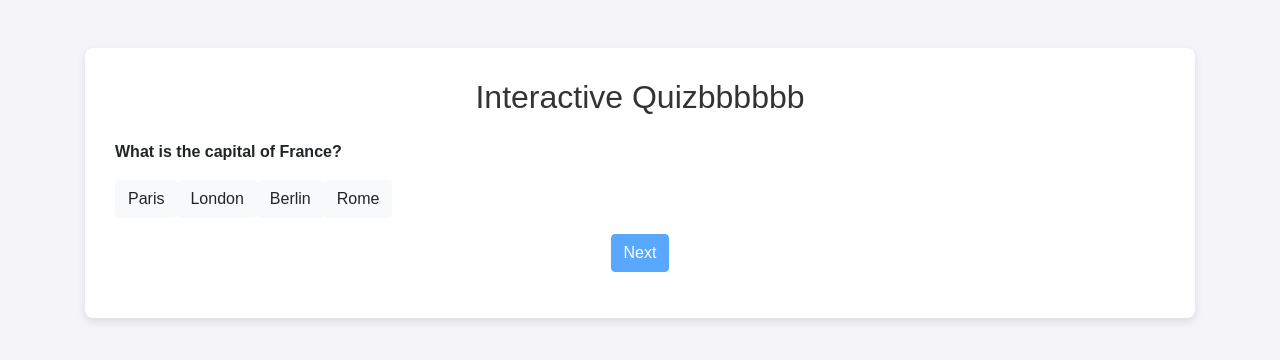
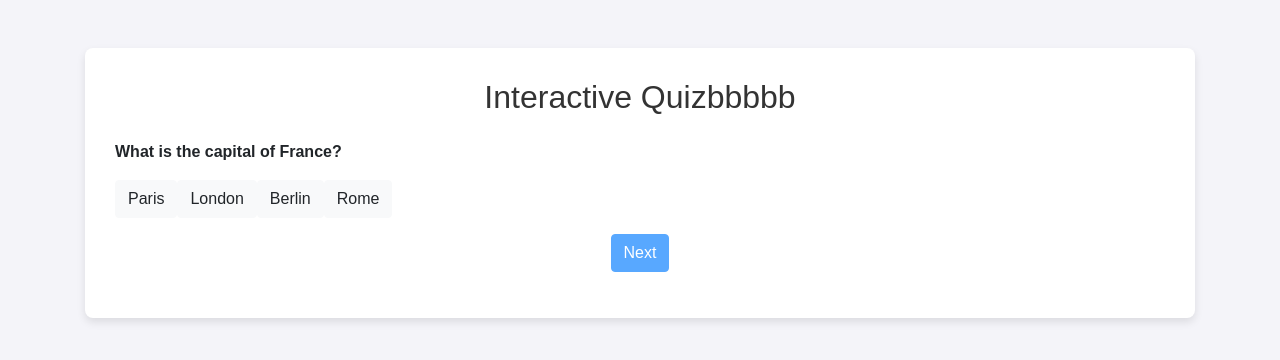
Before and after one commit to Balamurugan2004m/INTERACTIVE-QUIZ-APPLICATION, a plain HTML site: page index.html in a window 1280 px wide. Drawn offline with nearby package versions, Linux system fonts and the light colour scheme.

Commit message:
Update index.html

```diff
--- a/index.html
+++ b/index.html
@@ -10,7 +10,7 @@
 <body>
     <div class="container mt-5">
         <div class="quiz-container">
-            <h2 class="text-center">Interactive Quizbbbbbb</h2>
+            <h2 class="text-center">Interactive Quizbbbbb</h2>
             <div id="question-box" class="mt-4"></div>
             <div class="text-center mt-3">
                 <button id="next-btn" class="btn btn-primary">Next</button>
```
